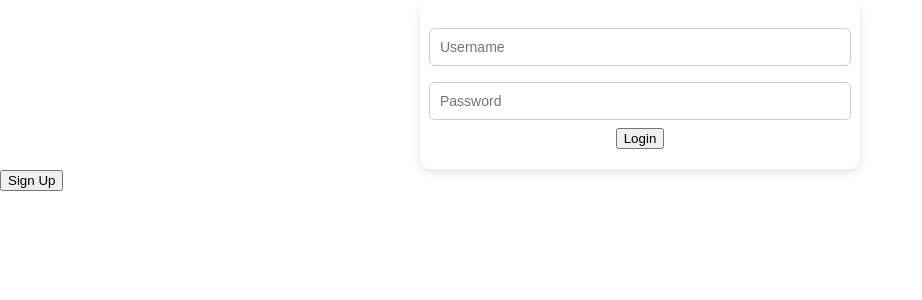
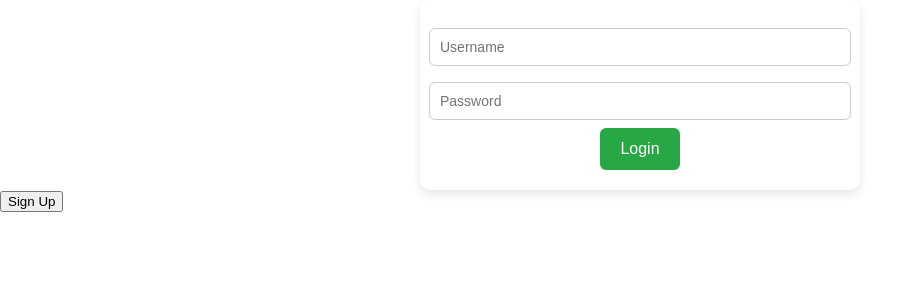
Before and after one commit to Yatendra101/GoApprove, a React (Create React App) app: page / in a window 1280 px wide. Shown: the top 300 px of the page, without its empty margins (0-922 px from the left). Built offline with nearby package versions, Linux system fonts and the light colour scheme.

Commit message:
Update ApplicationForm.css

```diff
--- a/src/components/ApplicationForm.css
+++ b/src/components/ApplicationForm.css
@@ -40,22 +40,21 @@ input[type="file"] {
 }
 
 /* Button Styles */
-button.submit {
-    margin-top: 15px;
-    padding: 12px 20px;
-    background-color: #007bff;
+button[type="submit"] {
+    background-color: #28a745; /* Green color */
     color: white;
     font-size: 16px;
+    padding: 12px 20px;
     border: none;
     border-radius: 6px;
     cursor: pointer;
     transition: background-color 0.3s ease;
-    width: 100%;
 }
 
-button:hover {
-    background-color: #0056b3;
+button[type="submit"]:hover {
+    background-color: #218838;
 }
+
 
 /* Textarea */
 textarea {
```
